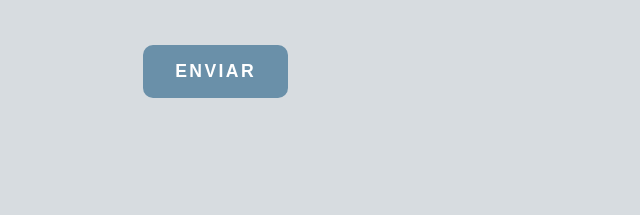
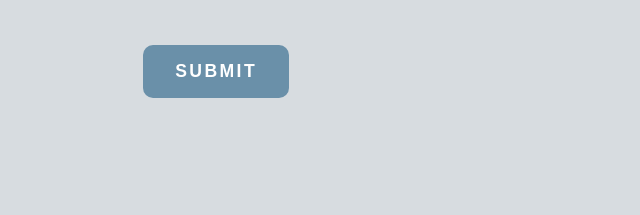
Before and after one commit to Grupo-Punteros-Open-Source/Landing_Page, a plain HTML site: page contact_us.html in a window 1280 px wide. Shown: the part 768-983 px from the top of the page, 0-640 px from the left. Drawn offline with nearby package versions, Linux system fonts and the light colour scheme.

Commit message:
fix: fixed langueje contact_us on button

```diff
--- a/contact_us.html
+++ b/contact_us.html
@@ -64,7 +64,7 @@
                     </div>
 
                     <button>
-                        <div class="box">Enviar</div>
+                        <div class="box">Submit</div>
                     </button>
                 </form>
             </div>
```
